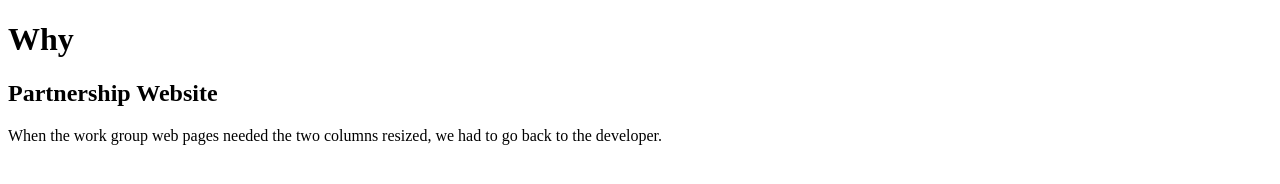
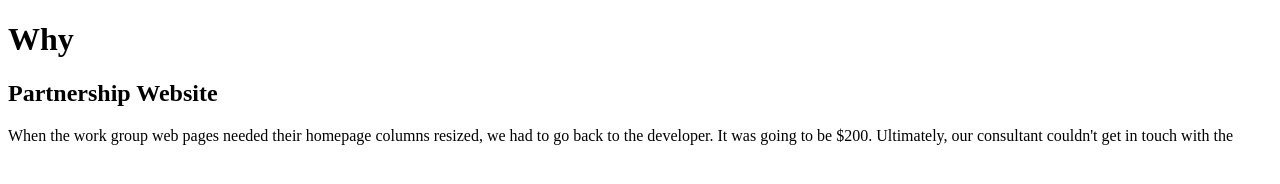
Before and after one commit to MarciaDM/BootCampOne, a plain HTML site: page pages/day-one.html in a window 1280 px wide. Drawn offline with Linux system fonts and the light colour scheme.

Commit message:
Update day-one.html

```diff
--- a/pages/day-one.html
+++ b/pages/day-one.html
@@ -9,7 +9,8 @@
 <h1>Why</h1>
 <body>
 <h2>Partnership Website</h2>
-<p>When the work group web pages needed the two columns resized, we had to go back to the developer.<br>
+<p>When the work group web pages needed their homepage columns resized, we had to go back to the developer.
+It was going to be $200. Ultimately, our consultant couldn't get in touch with the<br>
 </p>
 </body>
 
```
